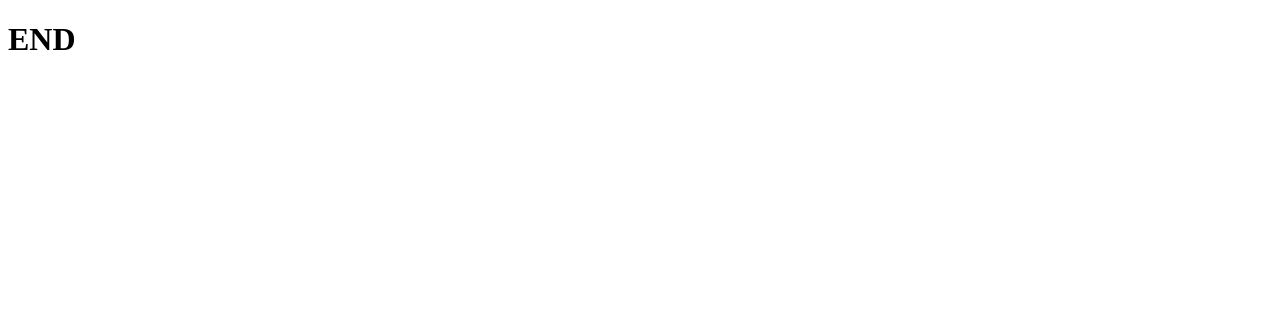
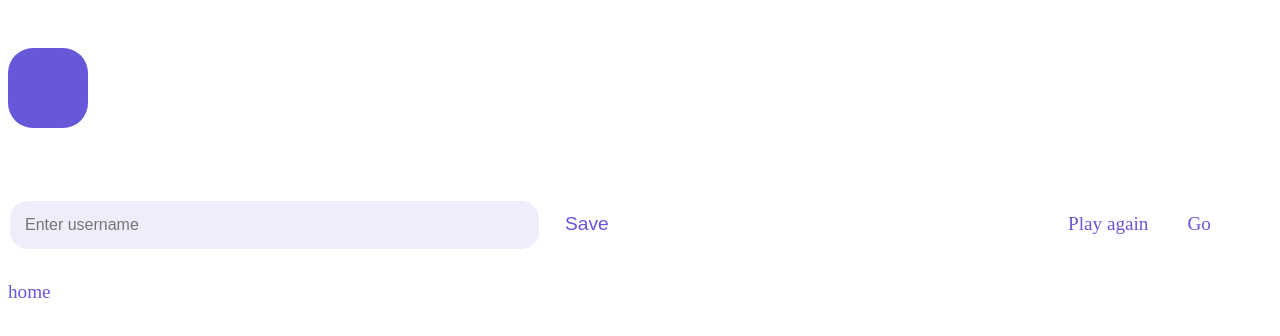
Before and after one commit to sardarbalnour/quiz-app, a plain HTML site: page end.html in a window 1280 px wide. Drawn offline with Linux system fonts and the light colour scheme.

Commit message:
end page

```diff
--- /dev/null
+++ b/css/end.css
@@ -0,0 +1,50 @@
+p {
+   font-size: 3rem;
+   font-weight: 600;
+   background-color: #6757d9;
+   color: #fff;
+   width: 80px;
+   height: 80px;
+   line-height: 80px;
+   text-align: center;
+   border-radius: 25px;
+   margin-bottom: 70px;
+}
+
+input {
+    border: 2px solid #fff;
+    background-color: #eeedfb;
+    padding: 15px;
+    width: 499px;
+    font-size: 1rem;
+    border-radius: 20px;
+    margin-bottom: 30px;
+    transition: all 0.2s ease-in;
+}
+
+input:focus {
+    outline: none;
+    border-color: #6757d9;
+}
+
+button,a {
+    background-color: #fff;
+    border: none;
+    border-radius: 20px;
+    width: 499px;
+    padding: 15px;
+    padding-left: 20px;
+    margin-bottom: 10px;
+    font-size: 1.2rem;
+    text-align: left;
+    text-decoration: none;
+    color: #6757d9;
+    cursor: pointer;
+    transition: all 0.2s ease-in;
+}
+
+button:hover,
+a:hover {
+    background-color: #6757d9;
+    color: #fff;
+}
--- a/end.html
+++ b/end.html
@@ -3,9 +3,17 @@
 <head>
     <meta charset="UTF-8">
     <meta name="viewport" content="width=device-width, initial-scale=1.0">
-    <title>Document</title>
+    <title>Quiz App | End</title>
+    <link rel="stylesheet" href="./css/global.css">
+    <link rel="stylesheet" href="./css/end.css">
 </head>
 <body>
-    <h1>END</h1>
+    <p></p>
+    <input type="text" placeholder="Enter username">
+    <button>Save</button>
+    <a href="/game.html">Play again</a>
+    <a href="/">Go home</a>
+
+    <script src="./js/end.js"></script>
 </body>
 </html>
--- /dev/null
+++ b/js/end.js
@@ -0,0 +1 @@
+console.log("hi baby");
```
